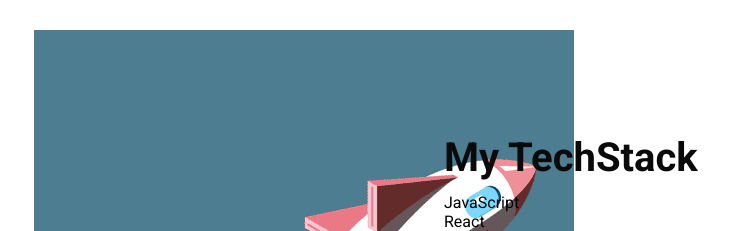
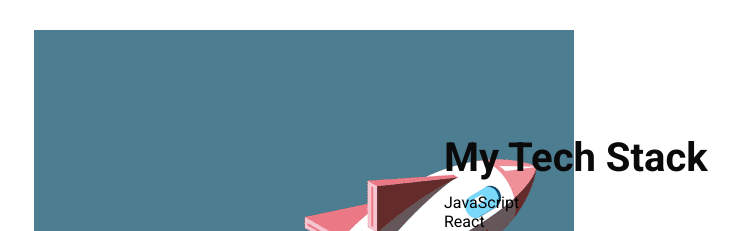
Before and after one commit to MartiZu/Portfolio, a React (Create React App) app in the folder portfolio/: page / in a window 1280 px wide. Shown: the part 3820-4051 px from the top of the page, without its empty margins (196-934 px from the left). Built offline with nearby package versions, Linux system fonts and the light colour scheme.

Commit message:
spelling

```diff
--- a/portfolio/src/components/ImproveSkills.js
+++ b/portfolio/src/components/ImproveSkills.js
@@ -25,7 +25,7 @@ export default function TechStack() {
         <img className="image-skill" src="/img/icons/4qwu.gif" alt="roket" />
       </div>
       <div className="col text">
-        <h1 className="title">My TechStack</h1>
+        <h1 className="title">My Tech Stack</h1>
         <div className="skills-list">
           {list.map((item, index) => (
             <p className="skill-item" key={index}>
```
